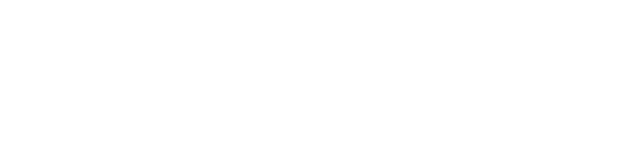
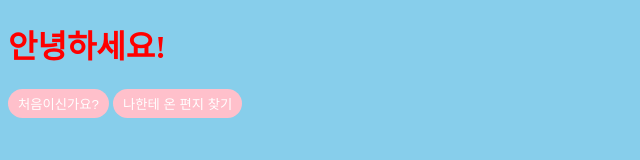
Before and after one commit to zoze99/frontend, a browser extension: page playground/index.html in a window 1280 px wide. Shown: the whole page, without its empty margins (0-640 px from the left). Drawn offline with nearby package versions, Linux system fonts and the light colour scheme.

Commit message:
0814-2
JS update

```diff
--- a/playground/index.html
+++ b/playground/index.html
@@ -4,8 +4,42 @@
     <meta charset="UTF-8">
     <meta name="viewport" content="width=device-width, initial-scale=1.0">
     <title>Document</title>
+    <script src="https://ajax.googleapis.com/ajax/libs/jquery/2.2.4/jquery.min.js"></script>
 </head>
 <body>
 
+    <style>
+        img{width: 100%;}
+        h1{color: black;}
+        body{background: skyblue;}
+        button{border:none; color:white; background-color:pink; padding: 5px 10px; border-radius: 15px;}
+    </style>
+
+    <h1>안녕하세요!</h1>
+    <button onclick="func_confirm()">처음이신가요?</button>
+    <button onclick="func_prompt()">나한테 온 편지 찾기</button>
+
+    <script>
+        function func_prompt(){
+            if(prompt('실명을 입력해주세요') === '조정민'){
+                alert('안녕 나');
+            }else {
+                alert('죄송해요, 아직 당신에게 쓴 편지가 없어요.');
+            }; //확인 말구 취소 눌렀을 때를 제어하려면 어케 해야 하지?;;
+        }
+        function func_confirm(){
+            if(confirm('튜토리얼을 보시겠어요?')){
+                alert('네, 튜토리얼을 진행할게요!');
+            }else {
+                alert('알겠어요! 마음껏 사용해주세요.');
+            }
+        }
+
+        $('h1').css('color', 'red');
+
+    </script>
+
+
+
 </body>
 </html>
```
Also changed, not shown: google-materials-tutorial/script.js (+1 -7 lines), playground/script.js (added).
